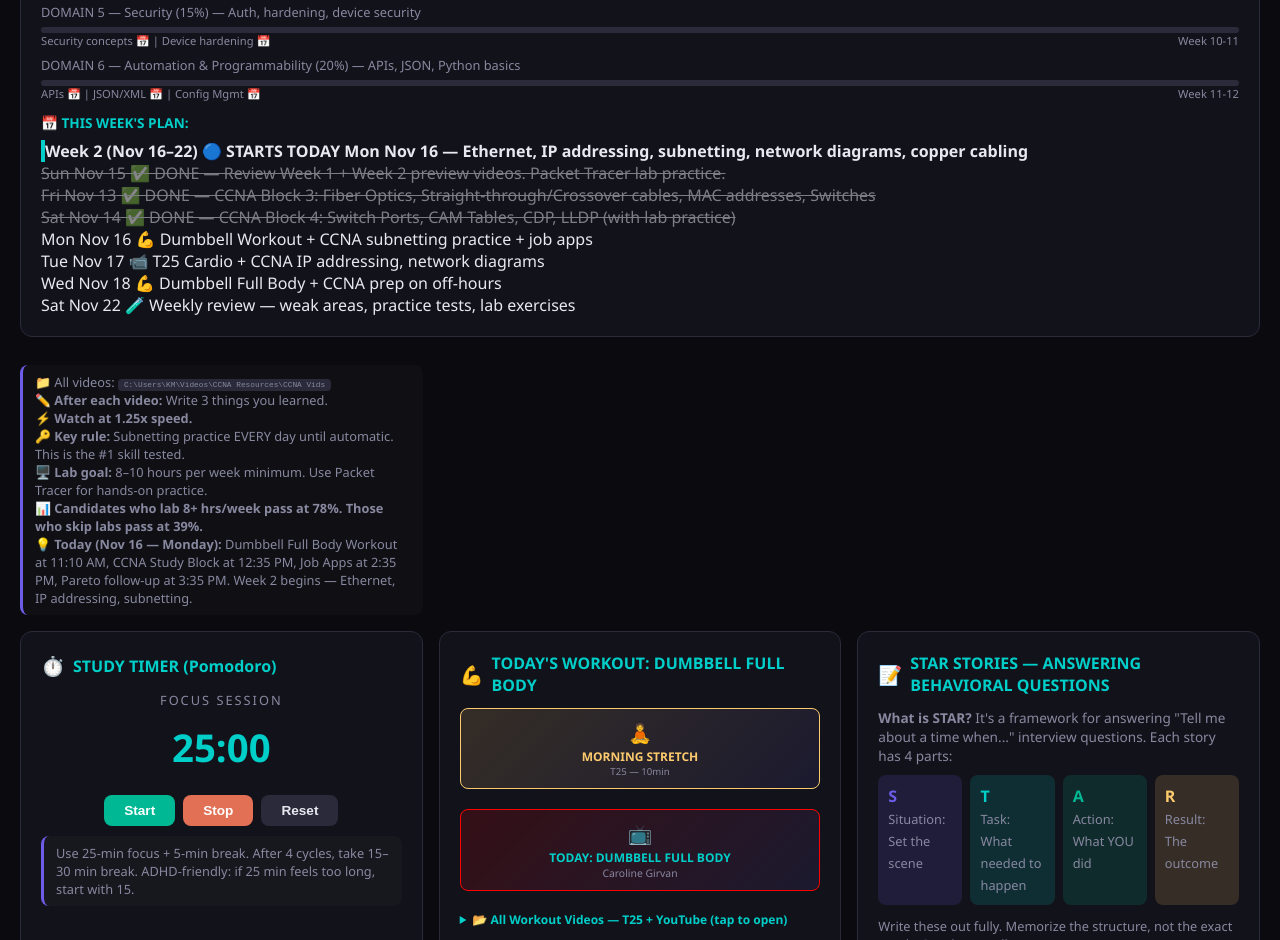
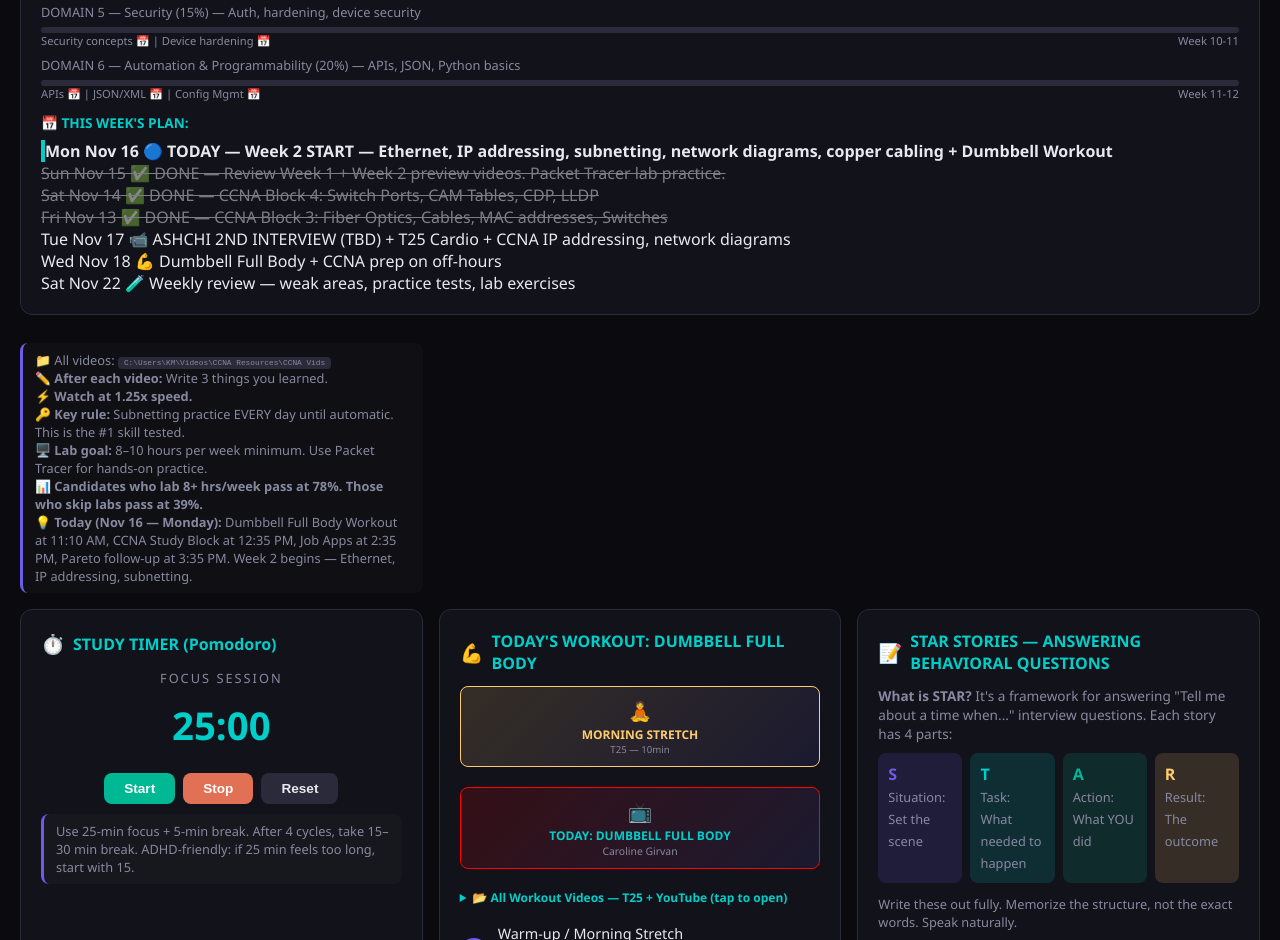
Before and after one commit to dgwinimprove/dashboard, a plain HTML site: page index.html in a window 1280 px wide. Shown: the part 2417-3357 px from the top of the page. Drawn offline with Linux system fonts and the light colour scheme.

Commit message:
Fix: remove duplicate Monday milestone, add Ashchi 2nd interview to Tue Nov 17

```diff
--- a/index.html
+++ b/index.html
@@ -254,12 +254,11 @@ Send a thank-you follow-up email to Pareto while waiting for the December date:
 <!-- Weekly breakdown -->
 <div style="font-size:.85em;color:var(--accent2);font-weight:600;margin-bottom:8px">📅 THIS WEEK'S PLAN:</div>
 
-<div class="milestone" style="border-left:4px solid var(--accent2);font-weight:700;overflow:visible"><span class="week">Week 2 (Nov 16–22)</span> 🔵 STARTS TODAY Mon Nov 16 — Ethernet, IP addressing, subnetting, network diagrams, copper cabling</div>
+<div class="milestone" style="border-left:4px solid var(--accent2);font-weight:700;overflow:visible"><span class="week">Mon Nov 16</span> 🔵 TODAY — Week 2 START — Ethernet, IP addressing, subnetting, network diagrams, copper cabling + Dumbbell Workout</div>
 <div class="milestone" style="opacity:.5;text-decoration:line-through;overflow:visible"><span class="week">Sun Nov 15</span> ✅ DONE — Review Week 1 + Week 2 preview videos. Packet Tracer lab practice.</div>
-<div class="milestone" style="opacity:.5;text-decoration:line-through;overflow:visible"><span class="week">Fri Nov 13</span> ✅ DONE — CCNA Block 3: Fiber Optics, Straight-through/Crossover cables, MAC addresses, Switches</div>
-<div class="milestone" style="opacity:.5;text-decoration:line-through;overflow:visible"><span class="week">Sat Nov 14</span> ✅ DONE — CCNA Block 4: Switch Ports, CAM Tables, CDP, LLDP (with lab practice)</div>
-<div class="milestone" style="overflow:visible"><span class="week">Mon Nov 16</span> 💪 Dumbbell Workout + CCNA subnetting practice + job apps</div>
-<div class="milestone" style="overflow:visible"><span class="week">Tue Nov 17</span> 📹 T25 Cardio + CCNA IP addressing, network diagrams</div>
+<div class="milestone" style="opacity:.5;text-decoration:line-through;overflow:visible"><span class="week">Sat Nov 14</span> ✅ DONE — CCNA Block 4: Switch Ports, CAM Tables, CDP, LLDP</div>
+<div class="milestone" style="opacity:.5;text-decoration:line-through;overflow:visible"><span class="week">Fri Nov 13</span> ✅ DONE — CCNA Block 3: Fiber Optics, Cables, MAC addresses, Switches</div>
+<div class="milestone" style="overflow:visible"><span class="week">Tue Nov 17</span> 📹 ASHCHI 2ND INTERVIEW (TBD) + T25 Cardio + CCNA IP addressing, network diagrams</div>
 <div class="milestone" style="overflow:visible"><span class="week">Wed Nov 18</span> 💪 Dumbbell Full Body + CCNA prep on off-hours</div>
 <div class="milestone" style="overflow:visible"><span class="week">Sat Nov 22</span> 🧪 Weekly review — weak areas, practice tests, lab exercises</div>
 </div>
```
